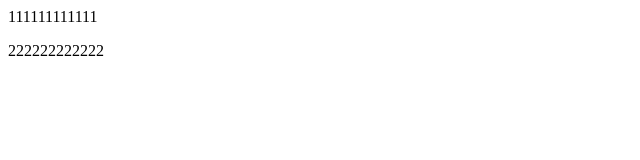
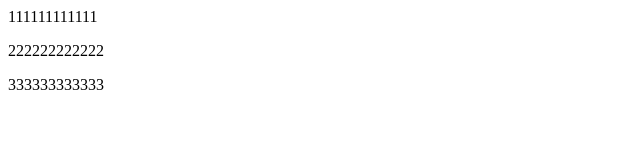
Before and after one commit to MartyCringe/learning, a plain HTML site: page index.html in a window 1280 px wide. Shown: the whole page, without its empty margins (0-640 px from the left). Drawn offline with Linux system fonts and the light colour scheme.

Commit message:
feat: add new feature

```diff
--- a/index.html
+++ b/index.html
@@ -8,6 +8,7 @@
     <div class="container">
         <p class="sample-text">111111111111</p>
         <p class="sample-text">222222222222</p>
+        <p class="sample-text">333333333333</p>
     </div>
 </body>
 </html>
```
